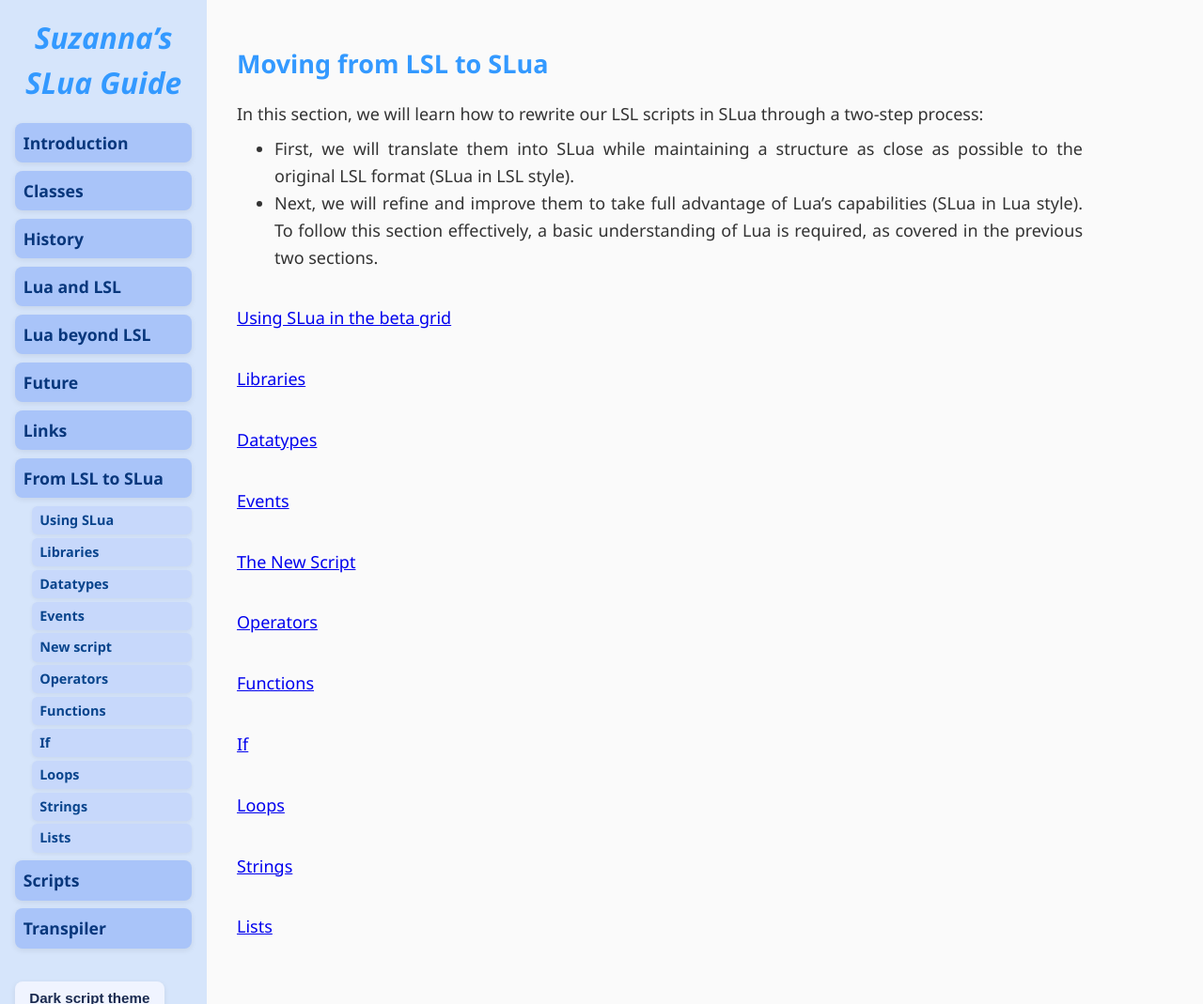
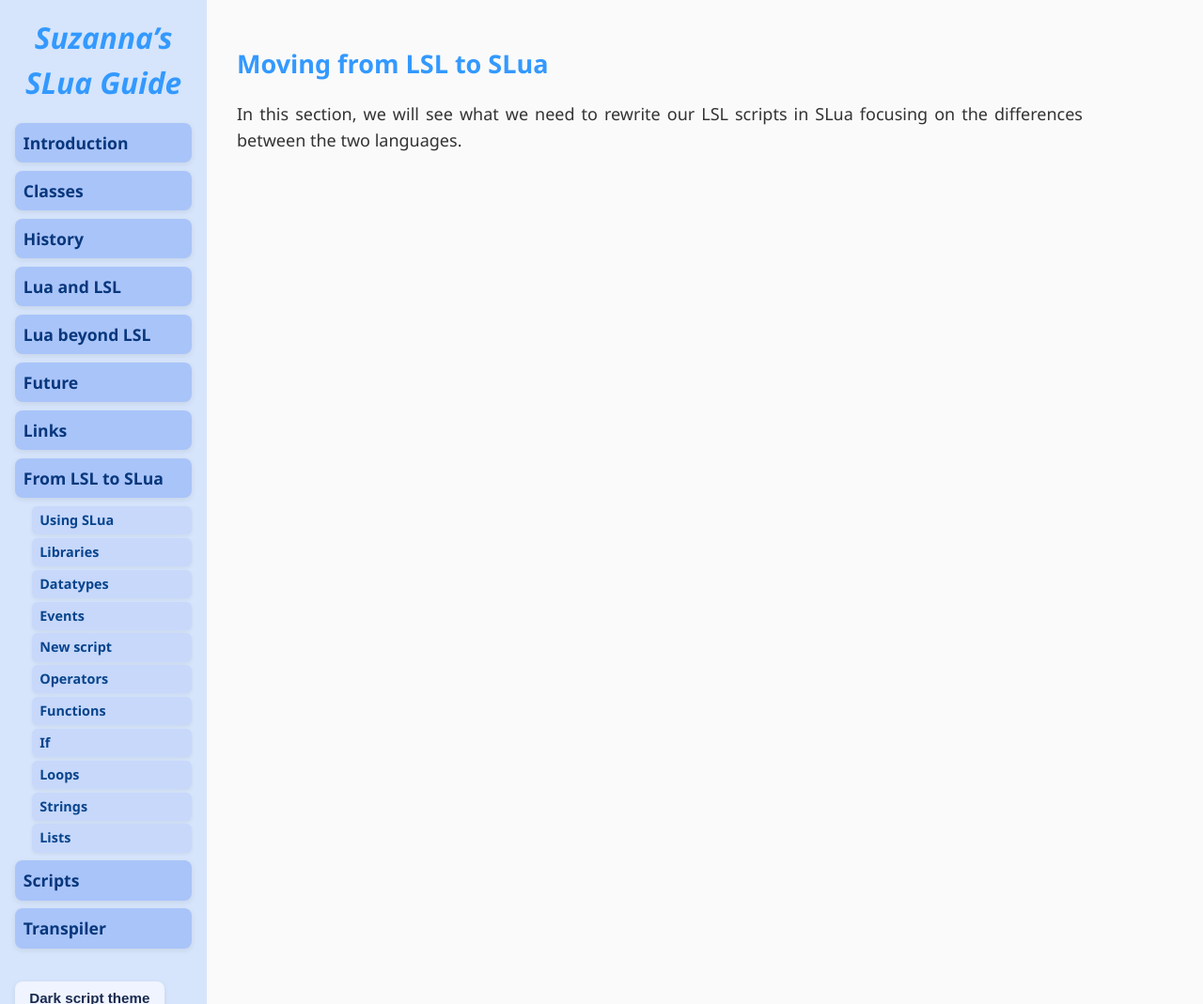
Before and after one commit to Suzanna-Linn/slua, a Jekyll site: the page built from docs/moving.md, in a window 1280 px wide and 1069 px high. Shown: the whole window at 94% size. Built offline with Jekyll 4.4.1, drawn with Linux system fonts in a browser that asks for light colours; nearby versions of some CDN libraries; our own code applies the rules of GitHub Pages for plain Markdown files; comment, search, counter and statistics services are not loaded.

Commit message:
Update moving.md

```diff
--- a/docs/moving.md
+++ b/docs/moving.md
@@ -1,29 +1,3 @@
 ## Moving from LSL to SLua
 
-In this section, we will learn how to rewrite our LSL scripts in SLua through a two-step process:
-* First, we will translate them into SLua while maintaining a structure as close as possible to the original LSL format (SLua in LSL style).
-* Next, we will refine and improve them to take full advantage of Lua’s capabilities (SLua in Lua style).
-To follow this section effectively, a basic understanding of Lua is required, as covered in the previous two sections.
-
-
-[Using SLua in the beta grid](/slua/moving-using)
-
-[Libraries](/slua/moving-libraries)
-
-[Datatypes](/slua/moving-datatypes)
-
-[Events](/slua/moving-events)
-
-[The New Script](/slua/moving-new-script)
-
-[Operators](/slua/moving-operators)
-
-[Functions](/slua/moving-functions)
-
-[If](/slua/moving-if)
-
-[Loops](/slua/moving-loops)
-
-[Strings](/slua/moving-strings)
-
-[Lists](/slua/moving-lists)
+In this section, we will see what we need to rewrite our LSL scripts in SLua focusing on the differences between the two languages.
```
